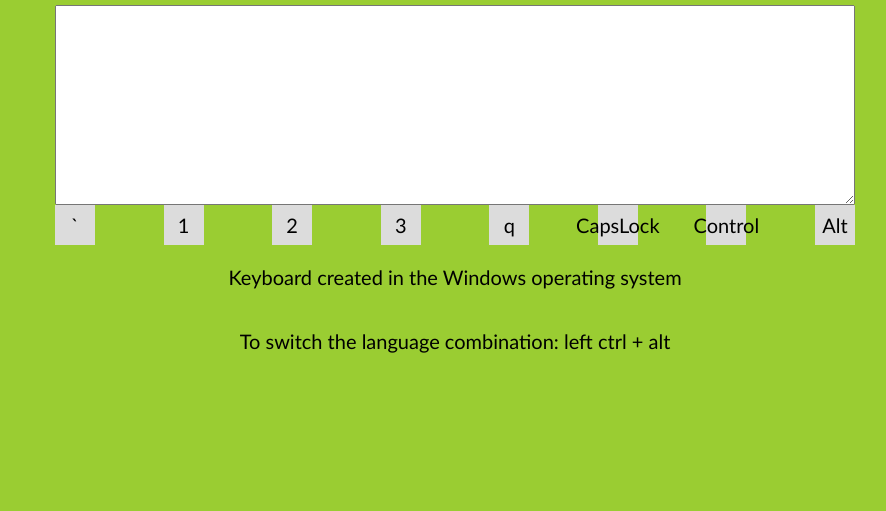
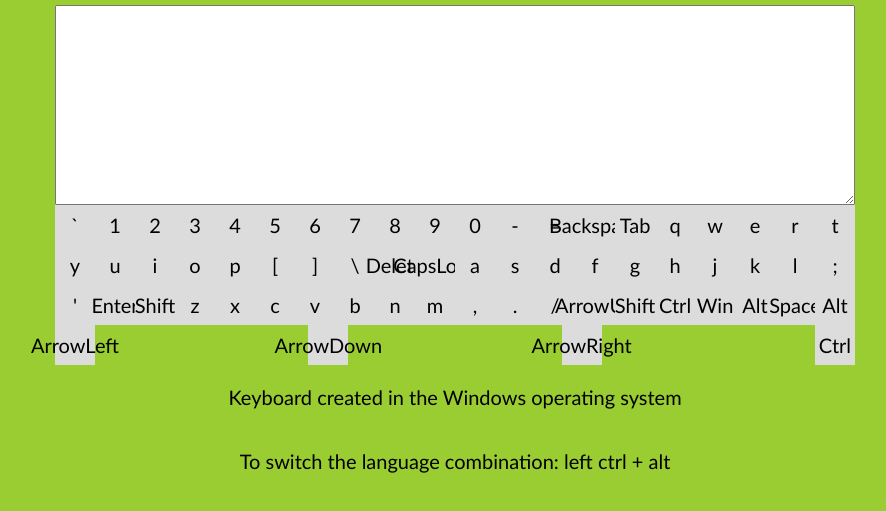
Before and after one commit to a-reznikov/virtual-keyboard, a website built with webpack: page index.html in a window 1280 px wide. Shown: the part 97-608 px from the top of the page, without its empty margins (185-1071 px from the left). Built offline with nearby package versions, Linux system fonts and the light colour scheme.

Commit message:
feat: add all keys to keys.json

```diff
--- a/src/index.js
+++ b/src/index.js
@@ -17,15 +17,11 @@ const changeCaps = () => {
   });
 };
 
-function writeFromKeyboard(symbol, code) {
+function writeFromKeyboard(code) {
   const textArea = document.querySelector('.textarea');
   const findKey = document.querySelector(`.${code}`);
-  const symbolRu = findKey.innerText;
-  if (language === 'en') {
-    textArea.textContent += symbol;
-  } else {
-    textArea.textContent += symbolRu;
-  }
+  const symbol = findKey.innerText;
+  textArea.textContent += symbol;
 }
 
 const changeLang = () => {
@@ -50,7 +46,6 @@ document.addEventListener('keydown', (event) => {
   console.log(event);
   const activeKey = document.querySelector(`.${event.code}`);
   activeKey.classList.add('active');
-  const symbol = event.key;
   const symbolCode = event.code;
   if (event.key === 'Alt') {
     if (event.key === 'Alt' && (event.ctrlKey || event.metaKey)) {
@@ -66,7 +61,7 @@ document.addEventListener('keydown', (event) => {
   } else if (event.code === 'CapsLock') {
     changeCaps();
   } else {
-    writeFromKeyboard(symbol, symbolCode);
+    writeFromKeyboard(symbolCode);
   }
 });
 
--- a/src/json/keys.json
+++ b/src/json/keys.json
@@ -4,9 +4,9 @@
     "code": "Backquote",
     "caps": "`",
     "shift": "~",
-    "keyRu": "`",
-    "capsRu": "`",
-    "shiftRu": "~"
+    "keyRu": "ё",
+    "capsRu": "Ё",
+    "shiftRu": "Ё"
   },
   {
     "key": "1",
@@ -24,7 +24,7 @@
     "shift": "@",
     "keyRu": "2",
     "capsRu": "2",
-    "shiftRu": "&quot;"
+    "shiftRu": "\""
   },
   {
     "key": "3",
@@ -36,6 +36,105 @@
     "shiftRu": "№"
   },
   {
+    "key": "4",
+    "code": "Digit4",
+    "caps": "4",
+    "shift": "$",
+    "keyRu": "4",
+    "capsRu": "4",
+    "shiftRu": ";"
+  },
+  {
+    "key": "5",
+    "code": "Digit5",
+    "caps": "5",
+    "shift": "%",
+    "keyRu": "5",
+    "capsRu": "5",
+    "shiftRu": "%"
+  },
+  {
+    "key": "6",
+    "code": "Digit6",
+    "caps": "6",
+    "shift": "^",
+    "keyRu": "6",
+    "capsRu": "6",
+    "shiftRu": ":"
+  },
+  {
+    "key": "7",
+    "code": "Digit7",
+    "caps": "7",
+    "shift": "&",
+    "keyRu": "7",
+    "capsRu": "7",
+    "shiftRu": "?"
+  },
+  {
+    "key": "8",
+    "code": "Digit8",
+    "caps": "8",
+    "shift": "*",
+    "keyRu": "8",
+    "capsRu": "8",
+    "shiftRu": "*"
+  },
+  {
+    "key": "9",
+    "code": "Digit9",
+    "caps": "9",
+    "shift": "(",
+    "keyRu": "9",
+    "capsRu": "9",
+    "shiftRu": "("
+  },
+  {
+    "key": "0",
+    "code": "Digit0",
+    "caps": "0",
+    "shift": ")",
+    "keyRu": "0",
+    "capsRu": "0",
+    "shiftRu": ")"
+  },
+  {
+    "key": "-",
+    "code": "Minus",
+    "caps": "-",
+    "shift": "_",
+    "keyRu": "-",
+    "capsRu": "-",
+    "shiftRu": "_"
+  },
+  {
+    "key": "=",
+    "code": "Equal",
+    "caps": "=",
+    "shift": "+",
+    "keyRu": "=",
+    "capsRu": "=",
+    "shiftRu": "+"
+  },
+  {
+    "key": "Backspace",
+    "code": "Backspace",
+    "caps": "Backspace",
+    "shift": "Backspace",
+    "keyRu": "Backspace",
+    "capsRu": "Backspace",
+    "shiftRu": "Backspace"
+  },
+  {
+    "key": "Tab",
+    "code": "Tab",
+    "caps": "Tab",
+    "shift": "Tab",
+    "keyRu": "Tab",
+    "capsRu": "Tab",
+    "shiftRu": "Tab"
+  },
+  {
     "key": "q",
     "code": "KeyQ",
     "caps": "Q",
@@ -43,6 +142,123 @@
     "keyRu": "й",
     "capsRu": "Й",
     "shiftRu": "Й"
+  },
+  {
+    "key": "w",
+    "code": "KeyW",
+    "caps": "W",
+    "shift": "W",
+    "keyRu": "ц",
+    "capsRu": "Ц",
+    "shiftRu": "Ц"
+  },
+  {
+    "key": "e",
+    "code": "KeyE",
+    "caps": "E",
+    "shift": "E",
+    "keyRu": "у",
+    "capsRu": "У",
+    "shiftRu": "У"
+  },
+  {
+    "key": "r",
+    "code": "KeyR",
+    "caps": "R",
+    "shift": "R",
+    "keyRu": "к",
+    "capsRu": "К",
+    "shiftRu": "К"
+  },
+  {
+    "key": "t",
+    "code": "KeyT",
+    "caps": "T",
+    "shift": "T",
+    "keyRu": "е",
+    "capsRu": "Е",
+    "shiftRu": "Е"
+  },
+  {
+    "key": "y",
+    "code": "KeyY",
+    "caps": "Y",
+    "shift": "Y",
+    "keyRu": "н",
+    "capsRu": "Н",
+    "shiftRu": "Н"
+  },
+  {
+    "key": "u",
+    "code": "KeyU",
+    "caps": "U",
+    "shift": "U",
+    "keyRu": "г",
+    "capsRu": "Г",
+    "shiftRu": "Г"
+  },
+  {
+    "key": "i",
+    "code": "KeyI",
+    "caps": "I",
+    "shift": "I",
+    "keyRu": "ш",
+    "capsRu": "Ш",
+    "shiftRu": "Ш"
+  },
+  {
+    "key": "o",
+    "code": "KeyO",
+    "caps": "O",
+    "shift": "O",
+    "keyRu": "щ",
+    "capsRu": "Щ",
+    "shiftRu": "Щ"
+  },
+  {
+    "key": "p",
+    "code": "KeyP",
+    "caps": "P",
+    "shift": "P",
+    "keyRu": "з",
+    "capsRu": "З",
+    "shiftRu": "З"
+  },
+  {
+    "key": "[",
+    "code": "BracketLeft",
+    "caps": "[",
+    "shift": "{",
+    "keyRu": "х",
+    "capsRu": "Х",
+    "shiftRu": "Х"
+  },
+  {
+    "key": "]",
+    "code": "BracketRight",
+    "caps": "]",
+    "shift": "}",
+    "keyRu": "ъ",
+    "capsRu": "Ъ",
+    "shiftRu": "Ъ"
+  },
+  {
+    "key": "\\",
+    "code": "Backslash",
+    "caps": "\\",
+    "shift": "|",
+    "keyRu": "\\",
+    "capsRu": "\\",
+    "shiftRu": "/"
+  },
+  {
+    "key": "Delete",
+    "code": "Delete",
+    "caps": "Delete",
+    "shift": "Delete",
+    "keyRu": "Delete",
+    "capsRu": "Delete",
+    "shiftRu": "Delete"
   },
   {
     "key": "CapsLock",
@@ -54,13 +270,247 @@
     "shiftRu": "CapsLock"
   },
   {
-    "key": "Control",
+    "key": "a",
+    "code": "KeyA",
+    "caps": "A",
+    "shift": "A",
+    "keyRu": "ф",
+    "capsRu": "Ф",
+    "shiftRu": "Ф"
+  },
+  {
+    "key": "s",
+    "code": "KeyS",
+    "caps": "S",
+    "shift": "S",
+    "keyRu": "ы",
+    "capsRu": "Ы",
+    "shiftRu": "Ы"
+  },
+  {
+    "key": "d",
+    "code": "KeyD",
+    "caps": "D",
+    "shift": "D",
+    "keyRu": "в",
+    "capsRu": "В",
+    "shiftRu": "В"
+  },
+  {
+    "key": "f",
+    "code": "KeyF",
+    "caps": "F",
+    "shift": "F",
+    "keyRu": "а",
+    "capsRu": "А",
+    "shiftRu": "А"
+  },
+  {
+    "key": "g",
+    "code": "KeyG",
+    "caps": "G",
+    "shift": "G",
+    "keyRu": "п",
+    "capsRu": "П",
+    "shiftRu": "П"
+  },
+  {
+    "key": "h",
+    "code": "KeyH",
+    "caps": "H",
+    "shift": "H",
+    "keyRu": "р",
+    "capsRu": "Р",
+    "shiftRu": "Р"
+  },
+  {
+    "key": "j",
+    "code": "KeyJ",
+    "caps": "J",
+    "shift": "J",
+    "keyRu": "о",
+    "capsRu": "О",
+    "shiftRu": "О"
+  },
+  {
+    "key": "k",
+    "code": "KeyK",
+    "caps": "K",
+    "shift": "K",
+    "keyRu": "л",
+    "capsRu": "Л",
+    "shiftRu": "Л"
+  },
+  {
+    "key": "l",
+    "code": "KeyL",
+    "caps": "L",
+    "shift": "L",
+    "keyRu": "д",
+    "capsRu": "Д",
+    "shiftRu": "Д"
+  },
+  {
+    "key": ";",
+    "code": "Semicolon",
+    "caps": ";",
+    "shift": ":",
+    "keyRu": "ж",
+    "capsRu": "Ж",
+    "shiftRu": "Ж"
+  },
+  {
+    "key": "'",
+    "code": "Quote",
+    "caps": "'",
+    "shift": "\"",
+    "keyRu": "э",
+    "capsRu": "Э",
+    "shiftRu": "Э"
+  },
+  {
+    "key": "Enter",
+    "code": "Enter",
+    "caps": "Enter",
+    "shift": "Enter",
+    "keyRu": "Enter",
+    "capsRu": "Enter",
+    "shiftRu": "Enter"
+  },
+  {
+    "key": "Shift",
+    "code": "ShiftLeft",
+    "caps": "Shift",
+    "shift": "Shift",
+    "keyRu": "Shift",
+    "capsRu": "Shift",
+    "shiftRu": "Shift"
+  },
+  {
+    "key": "z",
+    "code": "KeyZ",
+    "caps": "Z",
+    "shift": "Z",
+    "keyRu": "я",
+    "capsRu": "Я",
+    "shiftRu": "Я"
+  },
+  {
+    "key": "x",
+    "code": "KeyX",
+    "caps": "X",
+    "shift": "X",
+    "keyRu": "ч",
+    "capsRu": "Ч",
+    "shiftRu": "Ч"
+  },
+  {
+    "key": "c",
+    "code": "KeyC",
+    "caps": "C",
+    "shift": "C",
+    "keyRu": "с",
+    "capsRu": "С",
+    "shiftRu": "С"
+  },
+  {
+    "key": "v",
+    "code": "KeyV",
+    "caps": "V",
+    "shift": "V",
+    "keyRu": "м",
+    "capsRu": "М",
+    "shiftRu": "М"
+  },
+  {
+    "key": "b",
+    "code": "KeyB",
+    "caps": "B",
+    "shift": "B",
+    "keyRu": "и",
+    "capsRu": "И",
+    "shiftRu": "И"
+  },
+  {
+    "key": "n",
+    "code": "KeyN",
+    "caps": "N",
+    "shift": "N",
+    "keyRu": "т",
+    "capsRu": "Т",
+    "shiftRu": "Т"
+  },
+  {
+    "key": "m",
+    "code": "KeyM",
+    "caps": "M",
+    "shift": "M",
+    "keyRu": "ь",
+    "capsRu": "Ь",
+    "shiftRu": "Ь"
+  },
+  {
+    "key": ",",
+    "code": "Comma",
+    "caps": ",",
+    "shift": "<",
+    "keyRu": "б",
+    "capsRu": "Б",
+    "shiftRu": "Б"
+  },
+  {
+    "key": ".",
+    "code": "Period",
+    "caps": ".",
+    "shift": ">",
+    "keyRu": "ю",
+    "capsRu": "Ю",
+    "shiftRu": "Ю"
+  },
+  {
+    "key": "/",
+    "code": "Slash",
+    "caps": "/",
+    "shift": "?",
+    "keyRu": ".",
+    "capsRu": ".",
+    "shiftRu": ","
+  },
+  {
+    "key": "ArrowUp",
+    "code": "ArrowUp",
+    "caps": "ArrowUp",
+    "shift": "ArrowUp",
+    "keyRu": "ArrowUp",
+    "capsRu": "ArrowUp",
+    "shiftRu": "ArrowUp"
+  },
+  {
+    "key": "Shift",
+    "code": "ShiftRight",
+    "caps": "Shift",
+    "shift": "Shift",
+    "keyRu": "Shift",
+    "capsRu": "Shift",
+    "shiftRu": "Shift"
+  },
+  {
+    "key": "Ctrl",
     "code": "ControlLeft",
-    "caps": "Control",
-    "shift": "Control",
-    "keyRu": "Control",
-    "capsRu": "Control",
-    "shiftRu": "Control"
+    "caps": "Ctrl",
+    "shift": "Ctrl",
+    "keyRu": "Ctrl",
+    "capsRu": "Ctrl",
+    "shiftRu": "Ctrl"
+  },
+  {
+    "key": "Win",
+    "code": "MetaLeft",
+    "caps": "Win",
+    "shift": "Win",
+    "keyRu": "Win",
+    "capsRu": "Win",
+    "shiftRu": "Win"
   },
   {
     "key": "Alt",
@@ -70,5 +520,59 @@
     "keyRu": "Alt",
     "capsRu": "Alt",
     "shiftRu": "Alt"
+  },
+  {
+    "key": "Space",
+    "code": "Space",
+    "caps": "Space",
+    "shift": "Space",
+    "keyRu": "Space",
+    "capsRu": "Space",
+    "shiftRu": "Space"
+  },
+  {
+    "key": "Alt",
+    "code": "AltRight",
+    "caps": "Alt",
+    "shift": "Alt",
+    "keyRu": "Alt",
+    "capsRu": "Alt",
+    "shiftRu": "Alt"
+  },
+  {
+    "key": "ArrowLeft",
+    "code": "ArrowLeft",
+    "caps": "ArrowLeft",
+    "shift": "ArrowLeft",
+    "keyRu": "ArrowLeft",
+    "capsRu": "ArrowLeft",
+    "shiftRu": "ArrowLeft"
+  },
+  {
+    "key": "ArrowDown",
+    "code": "ArrowDown",
+    "caps": "ArrowDown",
+    "shift": "ArrowDown",
+    "keyRu": "ArrowDown",
+    "capsRu": "ArrowDown",
+    "shiftRu": "ArrowDown"
+  },
+  {
+    "key": "ArrowRight",
+    "code": "ArrowRight",
+    "caps": "ArrowRight",
+    "shift": "ArrowRight",
+    "keyRu": "ArrowRight",
+    "capsRu": "ArrowRight",
+    "shiftRu": "ArrowRight"
+  },
+  {
+    "key": "Ctrl",
+    "code": "ControlRight",
+    "caps": "Ctrl",
+    "shift": "Ctrl",
+    "keyRu": "Ctrl",
+    "capsRu": "Ctrl",
+    "shiftRu": "Ctrl"
   }
 ]
--- a/style.css
+++ b/style.css
@@ -31,6 +31,7 @@ body {
   display: flex;
   justify-content: space-between;
   width: 800px;
+  flex-wrap: wrap;
 }
 
 .key {
```
